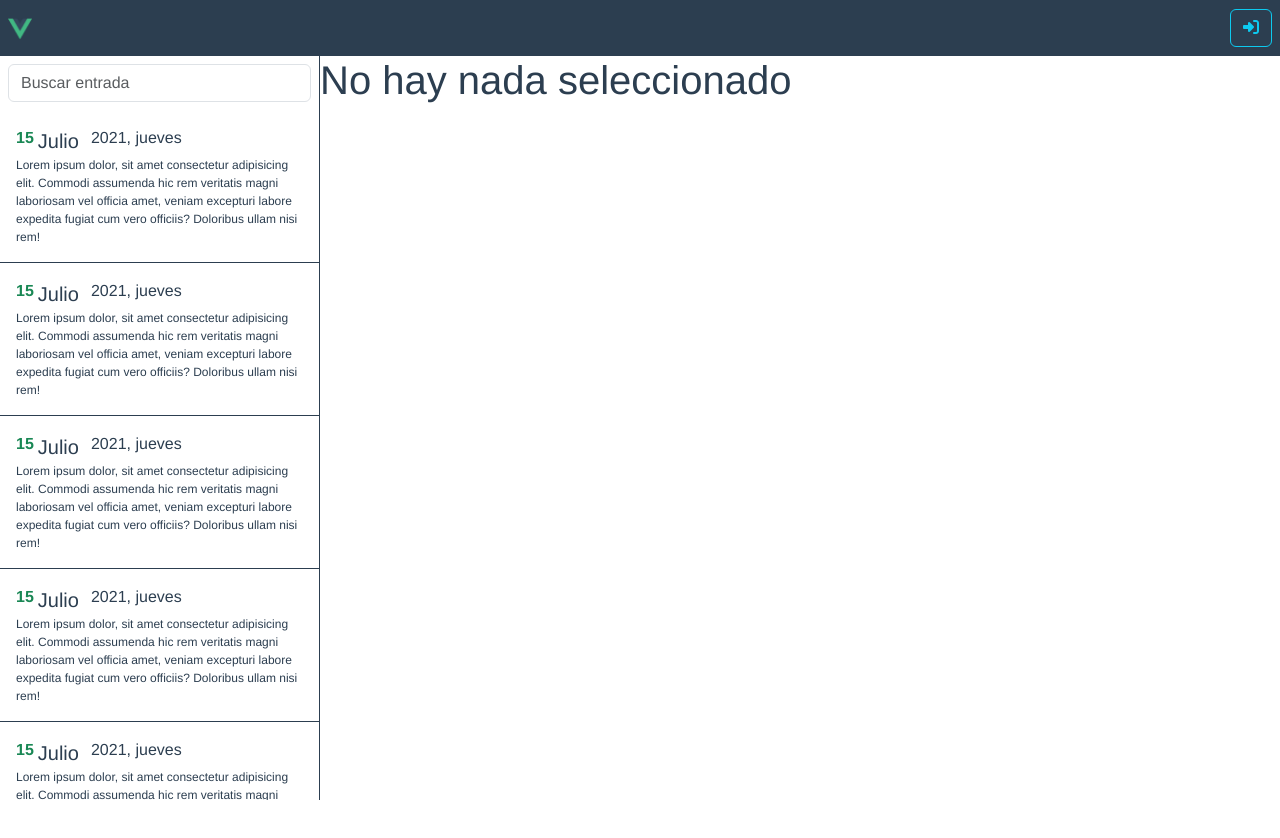
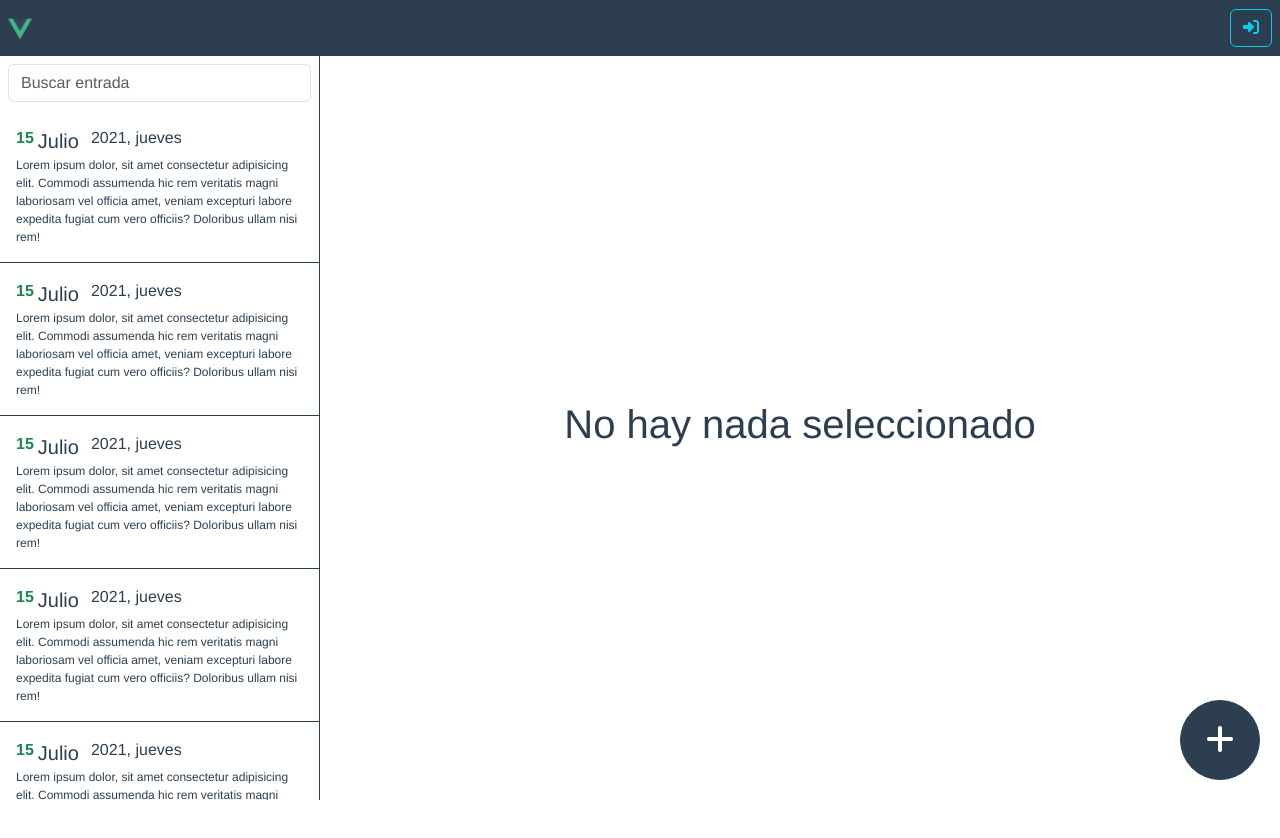
Before and after one commit to Gladibeth/vue-journal-vuex, a Vue app: page /#/daybook in a window 1280 px wide. Shown: the top 838 px of the page. Before the commit the page ends 800 px from the top, so only its background shows below. Built offline with nearby package versions, Linux system fonts and the light colour scheme.

Commit message:
Create component Fab button

```diff
--- /dev/null
+++ b/src/modules/daybook/components/Fab.vue
@@ -0,0 +1,25 @@
+<template>
+  <div>
+    <button class="btn btn-primary">
+      <i class="fa fa-2x fa-plus"></i>
+    </button>
+  </div>
+</template>
+
+<script>
+  export default{
+    name: 'BtnComponent'
+  }
+</script>
+
+
+<style lang="scss" scoped>
+  button{
+    width: 80px;
+    height: 80px;
+    position: fixed;
+    border-radius: 100%;
+    bottom: 20px;
+    right: 20px;
+  }
+</style>
--- a/src/modules/daybook/layouts/DayBookLayout.vue
+++ b/src/modules/daybook/layouts/DayBookLayout.vue
@@ -6,7 +6,7 @@
       <div class="col-3">
         <EntryList/>
       </div>
-      <div class="co">
+      <div class="col">
         <router-view/>
       </div>
     </div>
--- a/src/modules/daybook/views/NoEntrySelected.vue
+++ b/src/modules/daybook/views/NoEntrySelected.vue
@@ -1,5 +1,20 @@
 <template>
   <div class="d-flex justify-content-center">
-    <h1>No hay nada seleccionado</h1>
+    <h1 class="align-self-center">No hay nada seleccionado</h1>
   </div>
+  <Fab/>
 </template>
+<script>
+import { defineAsyncComponent } from 'vue'
+  export default{
+    name: 'NoEntryComponent',
+    components:{
+      Fab: defineAsyncComponent( () => import('../components/Fab.vue'))
+    }
+  }
+</script>
+<style lang="scss" scoped>
+  div{
+    height: 100%;
+  }
+</style>
```
